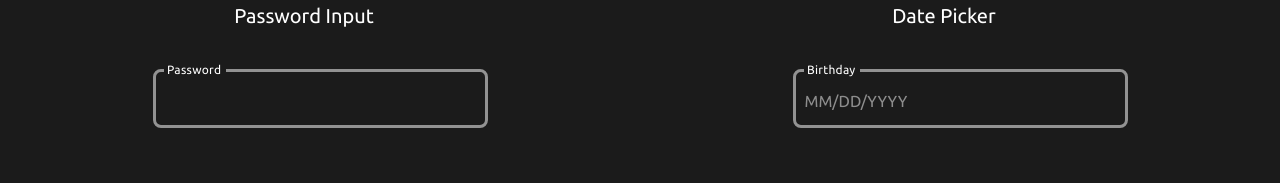
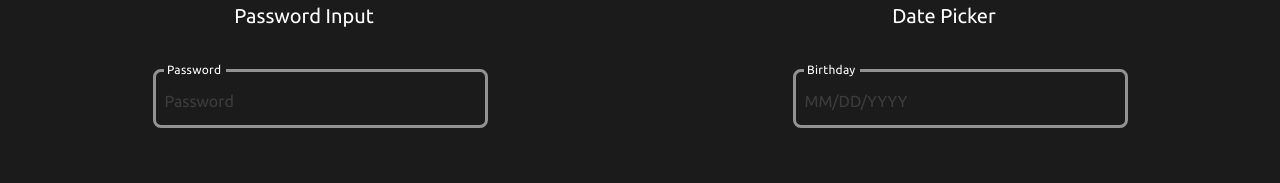
Before and after one commit to benqqqq/aha-fe-assignment, a React (Vite) app: page / in a window 1280 px wide. Shown: the part 126-309 px from the top of the page. Built offline with nearby package versions, Linux system fonts and the light colour scheme.

Commit message:
password

```diff
--- a/src/components/PasswordTextField/PasswordTextField.tsx
+++ b/src/components/PasswordTextField/PasswordTextField.tsx
@@ -32,6 +32,7 @@ export default function PasswordTextField(): ReactElement {
 				<TextField
 					label='Password'
 					type='password'
+					placeholder='Password'
 					value={password}
 					onChange={handlePasswordChange}
 					{...listenFocusProps}
--- a/src/muiTheme.ts
+++ b/src/muiTheme.ts
@@ -39,7 +39,10 @@ export default createTheme({
 							boxShadow: 'none' // HACK: overwrite the box shadow added by tailwindcss
 						},
 						input: {
-							padding: '20px 12px'
+							padding: '20px 12px',
+							'&::placeholder': {
+								color: '#5D5D5D'
+							}
 						},
 						fieldset: {
 							border: '3px solid #929292',
```
